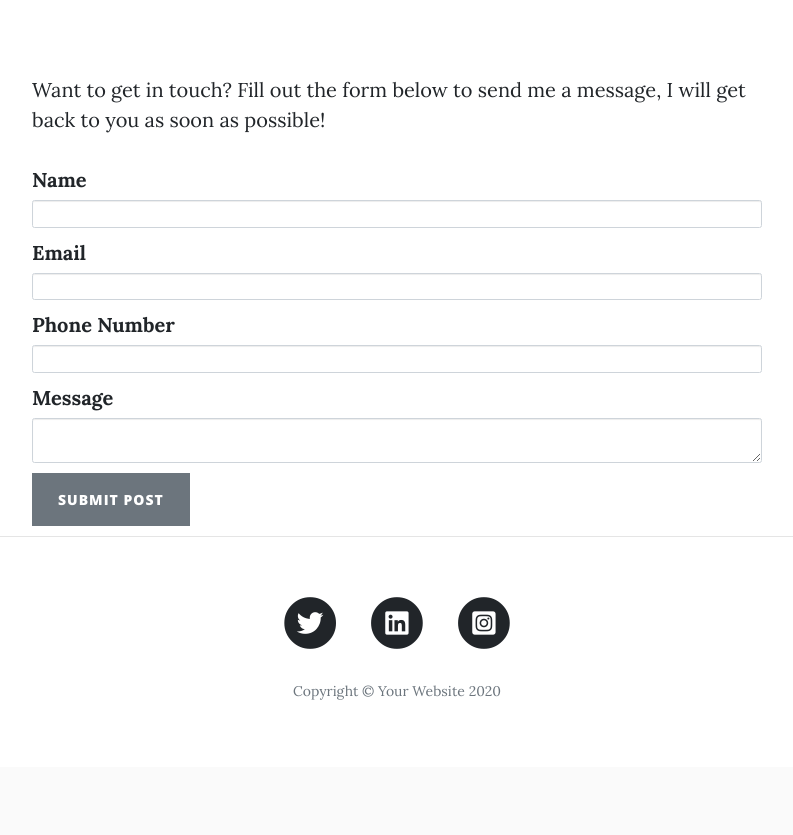
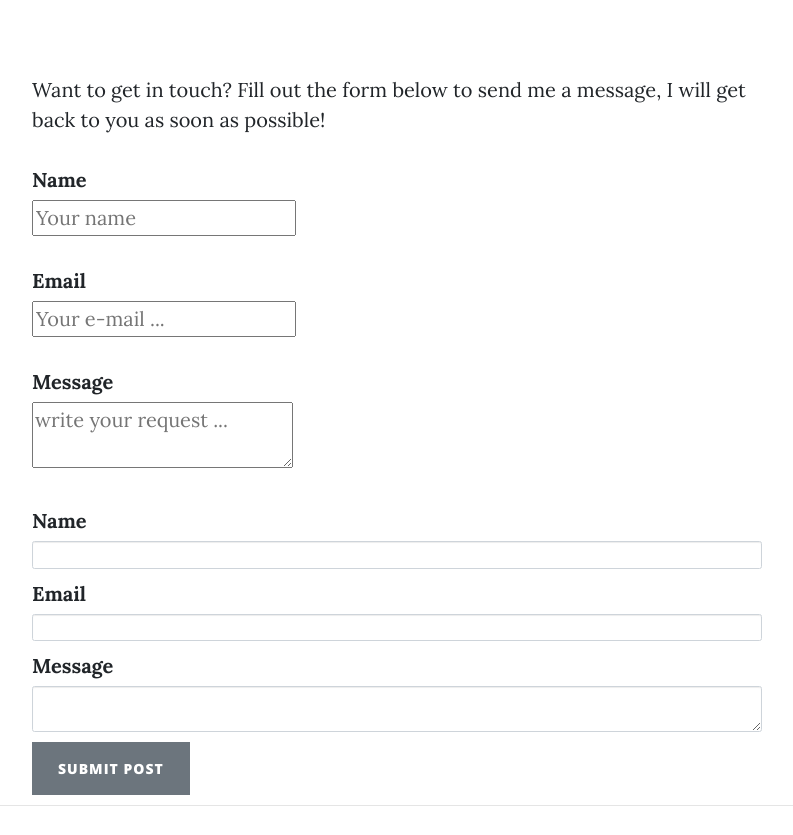
Before and after one commit to elphie1185/dataAcrobatBlog, a Flask app: page /contact in a window 1280 px wide. Shown: the part 537-1372 px from the top of the page, without its empty margins (243-1036 px from the left). Before the commit the page ends 1237 px from the top, so only its background shows below. Run offline with Flask 2, Linux system fonts and the light colour scheme; some libraries are stand-ins or nearby versions.

Commit message:
Add contact form

```diff
--- a/forms.py
+++ b/forms.py
@@ -1,6 +1,6 @@
 from flask_wtf import FlaskForm
 from wtforms import StringField, SubmitField, PasswordField
-from wtforms.validators import DataRequired, URL
+from wtforms.validators import DataRequired, URL, Email
 from flask_ckeditor import CKEditorField
 
 
@@ -33,7 +33,6 @@ class CommentForm(FlaskForm):
 
 class ContactForm(FlaskForm):
     name = StringField("Name", validators=[DataRequired()])
-    email = StringField("Email", validators=[DataRequired()])
-    phone_number = StringField("Phone Number")
+    email = StringField("Email", validators=[DataRequired(), Email(granular_message=True)])
     message = CKEditorField("Message", validators=[DataRequired()])
     submit = SubmitField("Submit Post")
--- a/templates/contact.html
+++ b/templates/contact.html
@@ -24,8 +24,14 @@
     <div class="row">
       <div class="col-lg-8 col-md-10 mx-auto">
         <p>Want to get in touch? Fill out the form below to send me a message, I will get back to you as soon as possible!</p>
-        {{ ckeditor.load() }}
-        {{ ckeditor.config(name='body') }}
+        <p>{{ form.name.label }} <br>
+          {{ form.name(placeholder='Your name') }}</p>
+        <p>{{ form.email.label }} <br>
+          {{ form.email(placeholder='Your e-mail ...') }}</p>
+        <p><p>
+          {{ form.message.label }}<br>
+          {{ form.message(placeholder='write your request ...') }}
+      </p></p>
         {{ wtf.quick_form(form, novalidate=True, button_map={"submit": "secondary"}) }}
       </div>
     </div>
```
